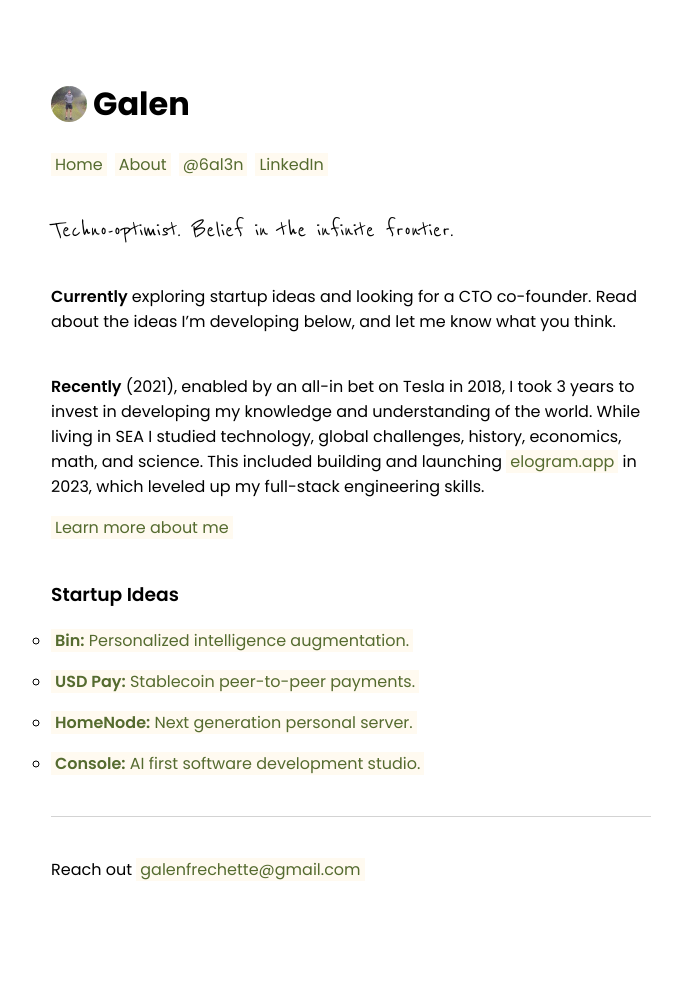
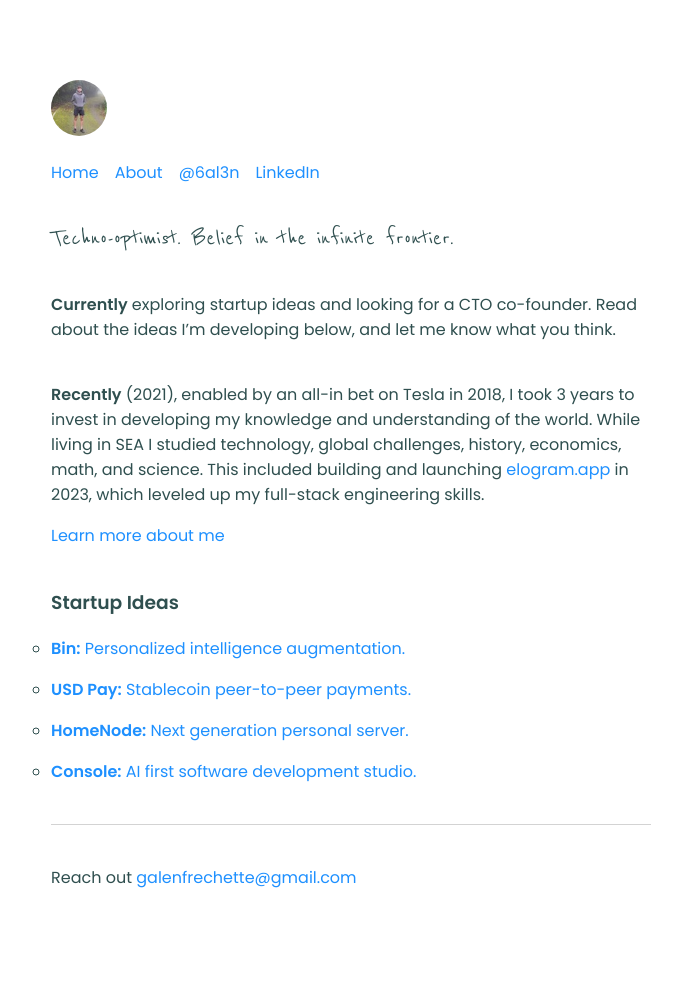
Before and after one commit to frechg/frechg.github.io, a Jekyll site: the page built from index.markdown, in a window 1280 px wide. Shown: the whole page, without its empty margins (49-731 px from the left). Built offline with Jekyll 4.4.1, drawn with Linux system fonts in a browser that asks for light colours.

Commit message:
Udpate styles and header

```diff
--- a/_includes/header.html
+++ b/_includes/header.html
@@ -8,7 +8,6 @@
           class="header__avatar-img"
         />
       </div>
-      <h1 class="header__name">Galen</h1>
     </div>
     <!-- <h1 class="header__name">Frechette</h1> -->
   </div>
--- a/assets/css/styles.scss
+++ b/assets/css/styles.scss
@@ -5,7 +5,7 @@
 body {
   font-family: "Poppins", sans-serif;
   background-color: #ffffff;
-  color: #000000;
+  color: darkslategray;
   max-width: 600px;
   margin: 40px 0px;
   padding: 40px 100px;
@@ -32,10 +32,8 @@ a {
 }
 
 a {
-  background-color: floralwhite;
-  color: darkolivegreen;
+  color: dodgerblue;
   text-decoration: none;
-  padding: 0px 4px;
 
   &:hover {
     text-decoration: underline;
@@ -83,8 +81,8 @@ hr {
   &__avatar {
     display: inline-block;
     border: 0px solid black;
-    width: 36px;
-    height: 36px;
+    width: 56px;
+    height: 56px;
     border-radius: 50%;
     display: flex;
     align-items: center;
@@ -123,7 +121,7 @@ hr {
     list-style: none;
     display: flex;
     flex-direction: row;
-    column-gap: 8px;
+    column-gap: 16px;
 
     li {
       margin: 0px;
```
